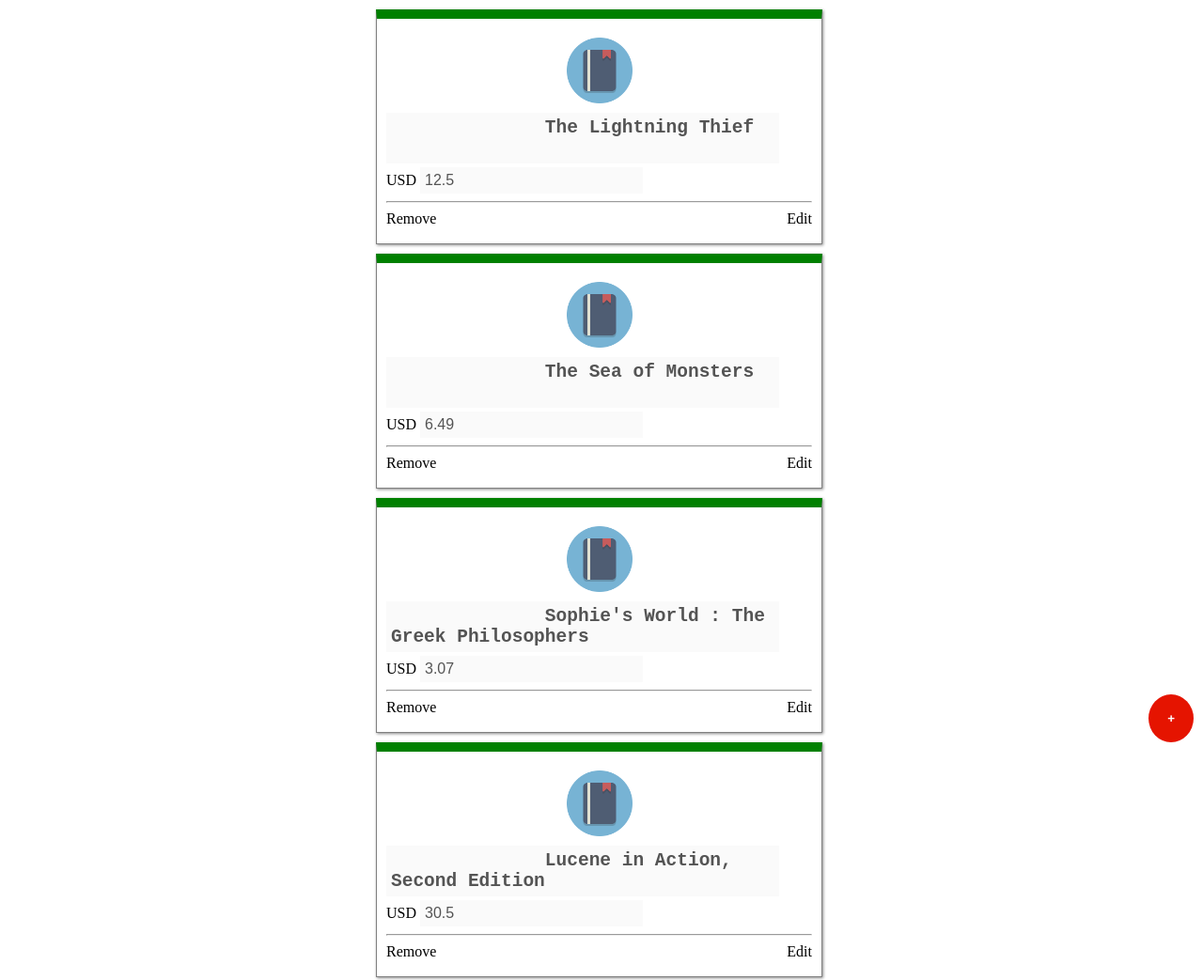
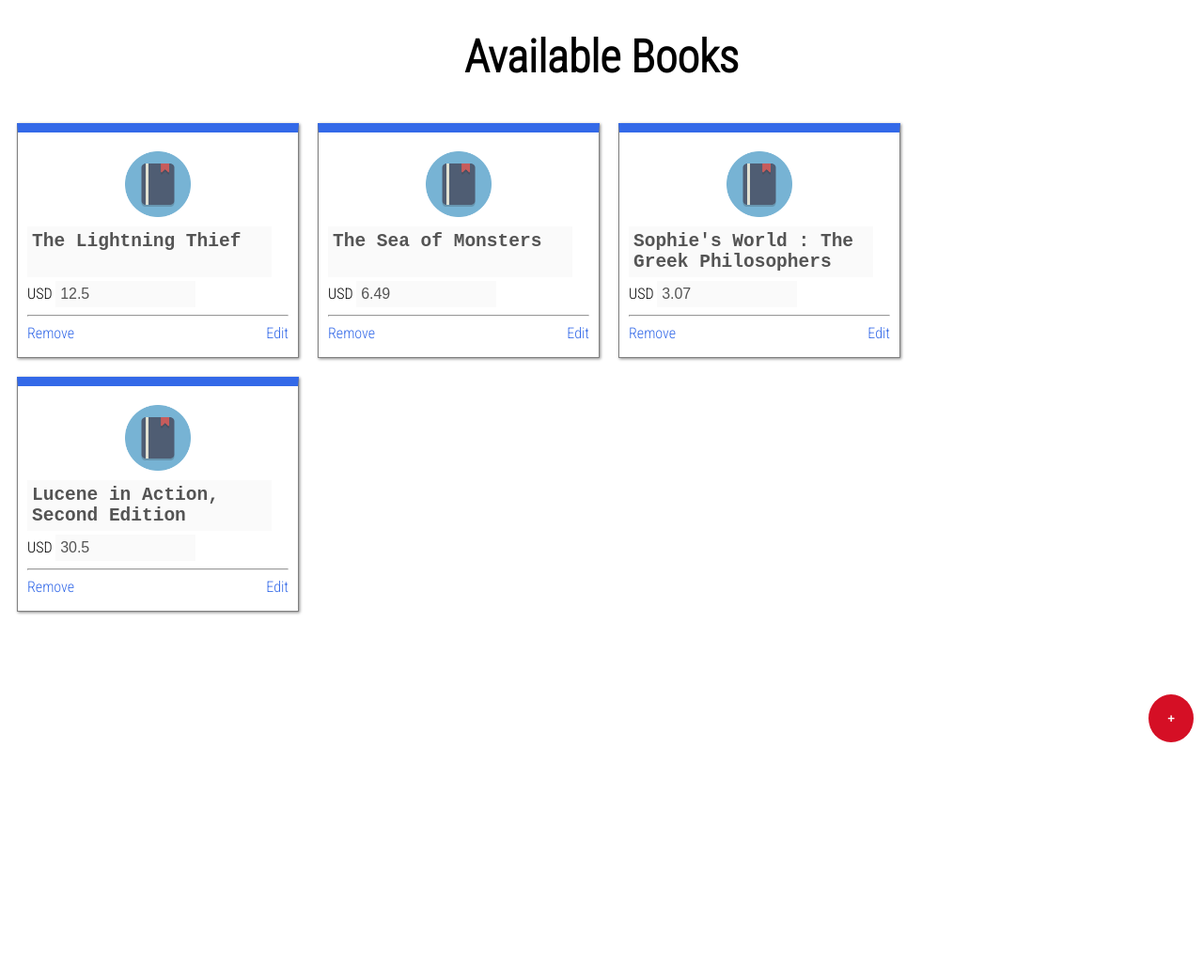
Before and after one commit to bravealdus/game-of-life-typescript, a website: page app/index.html in a window 1280 px wide. Shown: the whole page at 94% size. After the commit the page ends 869 px from the top, so only its background shows below. Drawn offline with Linux system fonts and the light colour scheme.

Commit message:
nicer styles

```diff
--- a/app/index.html
+++ b/app/index.html
@@ -8,12 +8,14 @@
     <link rel="stylesheet" href="style.css">
     <meta name="viewport" content="width=device-width, initial-scale=1">
 
+    <link href='https://fonts.googleapis.com/css?family=Roboto+Condensed:300' rel='stylesheet' type='text/css'>
+
 </head>
 
 <body>
 
+    <h1 class="main">Available Books</h1>
     <button type="button" id="addButton">+</button>
-
     <div id="books"></div>
 
     <script src="bundle.js" charset="utf-8"></script>
--- a/app/src/book/book.scss
+++ b/app/src/book/book.scss
@@ -1,12 +1,13 @@
 .book {
     box-sizing: border-box;
-    width: 95%;
+    max-width: 300px;
     border: 1px solid gray;
     box-shadow: 1px 1px 3px #888;
-    border-top: 10px solid green;
+    border-top: 10px solid #3369E8;
     min-height: 250px;
     padding: 10px;
     margin: 10px;
+
     img {
         display: block;
         margin: 10px auto;
@@ -41,4 +42,7 @@
         cursor: pointer;
         float: left;
     }
+    .edit, .remove {
+      color: #3369E8;
+    }
 }
--- a/app/src/home.scss
+++ b/app/src/home.scss
@@ -1,10 +1,16 @@
 body{
   padding-bottom: 200px;
+  font-family: 'Roboto Condensed', sans-serif;
+}
+
+h1.main {
+    text-align: center;
+    font-size: 3em;
 }
 
 #books{
-  max-width: 500px;
-  margin: 0 auto;
+  display: flex;
+  flex-wrap: wrap;
 }
 
 #addButton {
@@ -14,7 +20,7 @@
     padding: 18px 20px;
     border: none;
     border-radius: 50%;
-    background-color: #e51400;
+    background-color: #D50F25;
     color: white;
     font-weight: bold;
     margin: 10px;
--- a/app/style.css
+++ b/app/style.css
@@ -1,3 +1,3 @@
-body{padding-bottom:200px}#books{max-width:500px;margin:0 auto}#addButton{position:fixed;bottom:0px;right:0px;padding:18px 20px;border:none;border-radius:50%;background-color:#e51400;color:white;font-weight:bold;margin:10px}
+body{padding-bottom:200px;font-family:'Roboto Condensed', sans-serif}h1.main{text-align:center;font-size:3em}#books{display:flex;flex-wrap:wrap}#addButton{position:fixed;bottom:0px;right:0px;padding:18px 20px;border:none;border-radius:50%;background-color:#D50F25;color:white;font-weight:bold;margin:10px}
 
-.book{box-sizing:border-box;width:95%;border:1px solid gray;box-shadow:1px 1px 3px #888;border-top:10px solid green;min-height:250px;padding:10px;margin:10px}.book img{display:block;margin:10px auto;width:70px}.book textarea.name{font-weight:bold;font-size:1.5em;width:90%;margin:none;resize:none;border:1px solid #888;padding:5px}.book input.price{font-size:1em;width:50%;border:1px solid #888;padding:5px}.book input[type="text"]:disabled,.book textarea:disabled{border:none}.book .edit{text-align:right;cursor:pointer;float:right}.book .remove{text-align:left;cursor:pointer;float:left}
+.book{box-sizing:border-box;max-width:300px;border:1px solid gray;box-shadow:1px 1px 3px #888;border-top:10px solid #3369E8;min-height:250px;padding:10px;margin:10px}.book img{display:block;margin:10px auto;width:70px}.book textarea.name{font-weight:bold;font-size:1.5em;width:90%;margin:none;resize:none;border:1px solid #888;padding:5px}.book input.price{font-size:1em;width:50%;border:1px solid #888;padding:5px}.book input[type="text"]:disabled,.book textarea:disabled{border:none}.book .edit{text-align:right;cursor:pointer;float:right}.book .remove{text-align:left;cursor:pointer;float:left}.book .edit,.book .remove{color:#3369E8}
```
Also changed, not shown: app/src/book/BookController.ts (+1 -6 lines), app/bundle.js.
